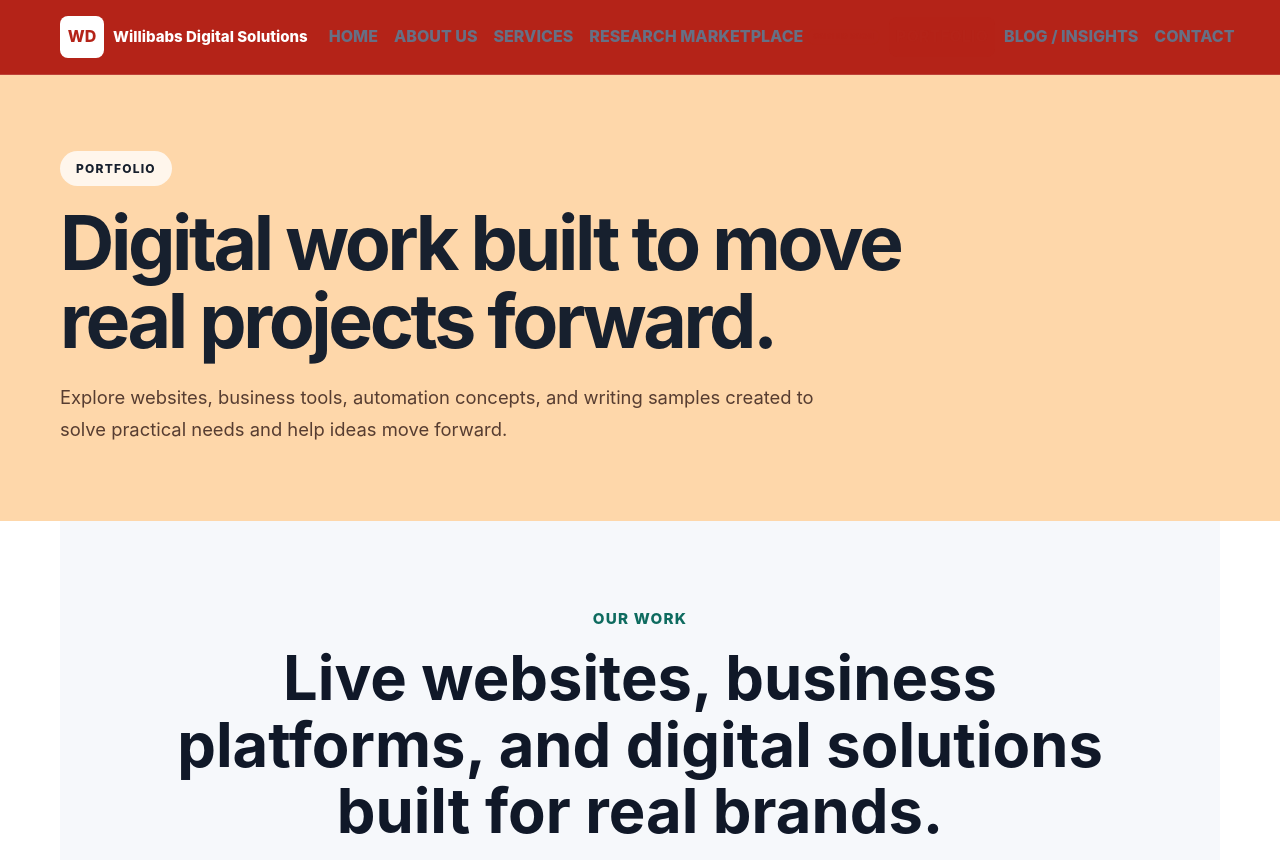
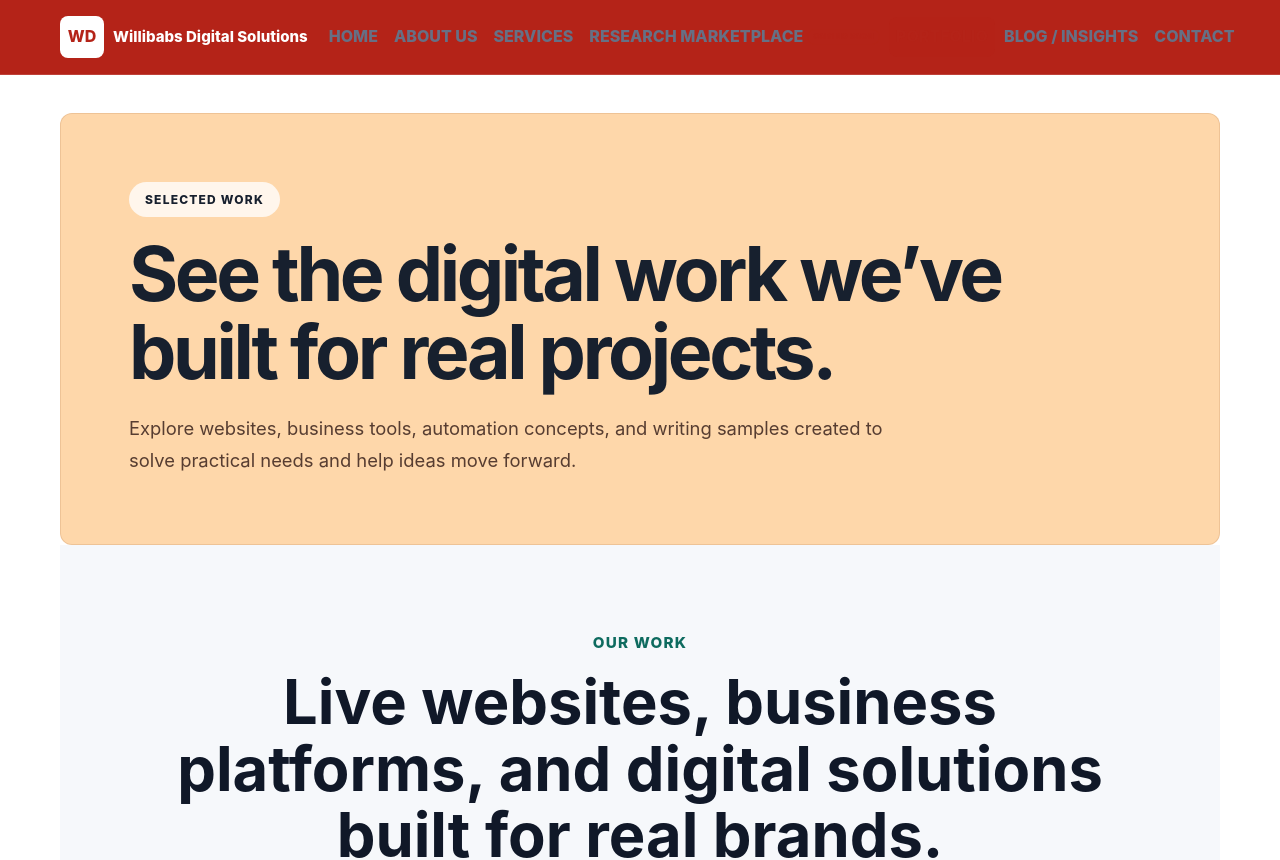
Before and after one commit to davidjames2708-dotcom/willibabsdigitalsolutions, a Next.js app: page /portfolio in a window 1280 px wide. Shown: the top 860 px of the page. Built offline with nearby package versions, Linux system fonts and the light colour scheme.

Commit message:
Revert "Align portfolio hero with Who We Are section"
This reverts commit 5370c6d02f2e9d47d65bbaf1972fe94ef12b4bd2.

```diff
--- a/app/portfolio/page.jsx
+++ b/app/portfolio/page.jsx
@@ -10,8 +10,8 @@ export default function PortfolioPage() {
     <div className="portfolio-page">
       <main>
         <section className="page-hero portfolio-page-hero">
-          <p className="eyebrow">Portfolio</p>
-          <h1>Digital work built to move real projects forward.</h1>
+          <p className="eyebrow">Selected Work</p>
+          <h1>See the digital work we’ve built for real projects.</h1>
           <p className="lead">
             Explore websites, business tools, automation concepts, and writing samples created to solve practical needs and help ideas move forward.
           </p>
--- a/app/portfolio/portfolio.css
+++ b/app/portfolio/portfolio.css
@@ -1,9 +1,9 @@
 .portfolio-page-hero {
-  width: 100%;
-  margin: 0 auto;
-  padding: clamp(42px, 6vw, 76px) max(24px, calc((100% - 1160px) / 2));
-  border: 0;
-  border-radius: 0;
+  width: min(1160px, calc(100% - 40px));
+  margin: 38px auto 0;
+  padding: clamp(34px, 6vw, 68px);
+  border: 1px solid rgba(120, 53, 15, .12);
+  border-radius: 12px;
   background: #fed7aa;
   color: #17202e;
 }
@@ -35,5 +35,5 @@
   line-height: 1.75;
 }
 @media (max-width: 600px) {
-  .portfolio-page-hero { width: 100%; margin-top: 0; padding: 38px 24px; }
+  .portfolio-page-hero { width: calc(100% - 32px); margin-top: 20px; padding: 30px 24px; }
 }
```
